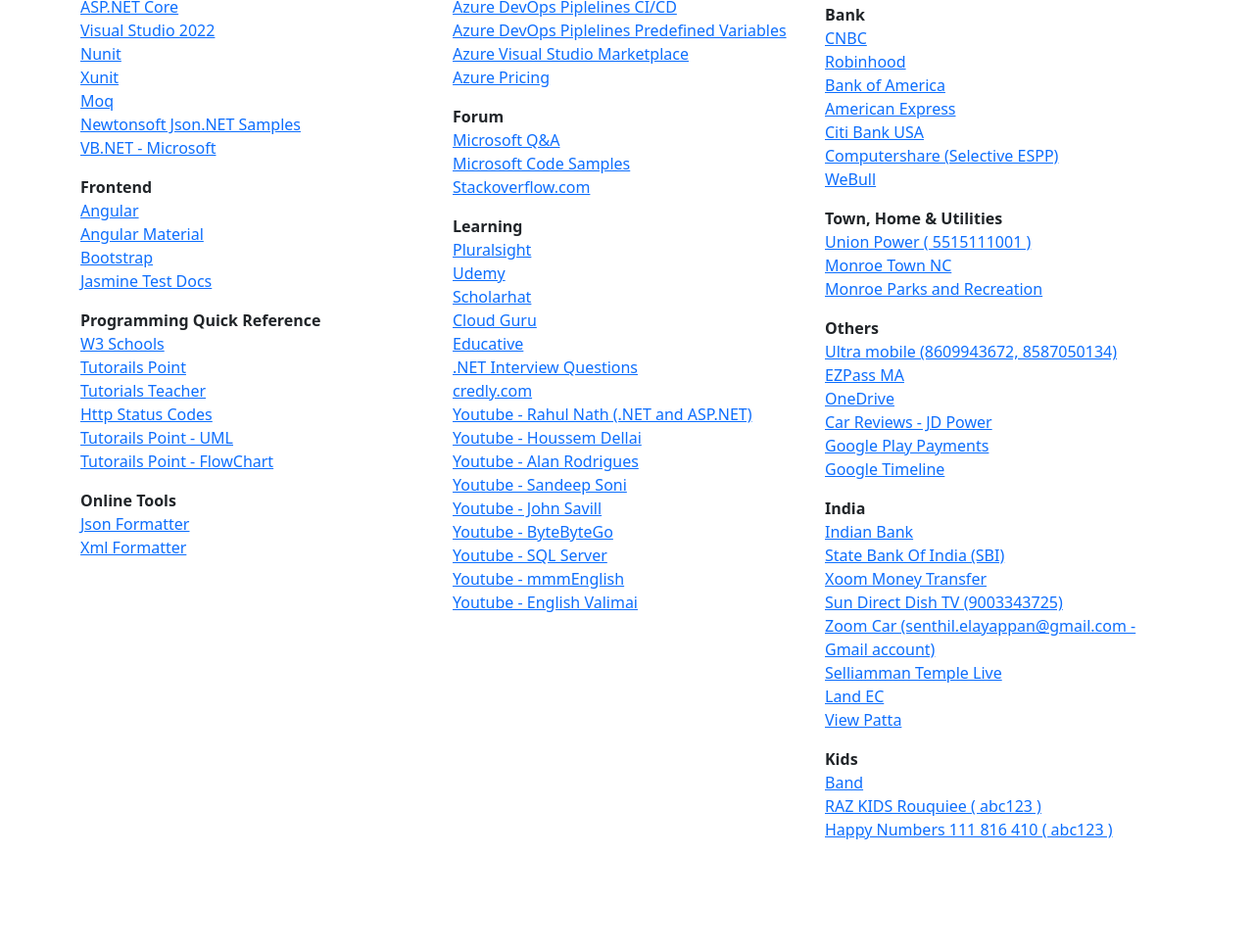
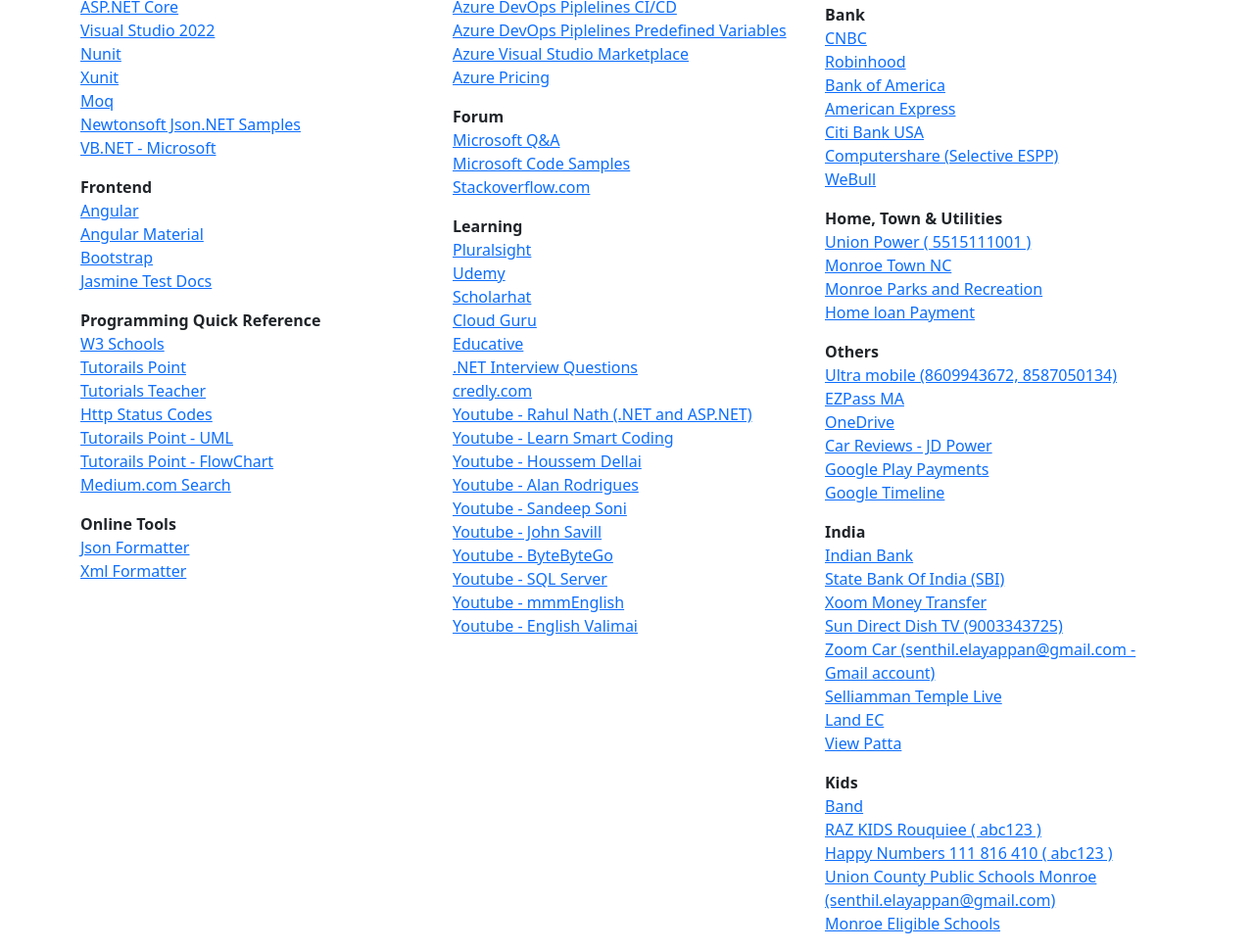
Before and after one commit to senrepo/Web, a plain HTML site: page Index.html in a window 1280 px wide. Shown: the part 333-1304 px from the top of the page at 98% size. Before the commit the page ends 1208 px from the top, so only its background shows below. Drawn offline with nearby package versions, Linux system fonts and the light colour scheme.

Commit message:
changes updated

```diff
--- a/Index.html
+++ b/Index.html
@@ -51,6 +51,7 @@
 					<a href="https://www.tutorialspoint.com/http/http_status_codes.htm"> Http Status Codes </a>  <br />
 					<a href="https://www.tutorialspoint.com/uml/index.htm"> Tutorails Point - UML </a>  <br />
 					<a href="https://www.tutorialspoint.com/programming_methodologies/programming_methodologies_flowchart_elements.htm"> Tutorails Point - FlowChart </a>  <br />
+					<a href="https://medium.com/search"> Medium.com Search </a>
 				</p>
 				<p>
 					<label><b>Online Tools</b></label> <br />
@@ -97,6 +98,7 @@
 					<a href="https://www.youtube.com/@interviewhappy/playlists">.NET Interview Questions</a> <br />
 					<a href="https://www.credly.com">credly.com</a> <br />
 					<a href="https://www.youtube.com/@RahulNath">Youtube - Rahul Nath (.NET and ASP.NET)</a> <br />
+					<a href="https://www.youtube.com/@learnsmartcoding">Youtube - Learn Smart Coding</a> <br />
 					<a href="https://www.youtube.com/@HoussemDellai"> Youtube - Houssem Dellai </a> <br />
 					<a href="https://www.youtube.com/@alanrodrigues7582/">Youtube - Alan Rodrigues</a> <br />
 					<a href="https://www.youtube.com/@BestDotNetTraining">Youtube - Sandeep Soni</a> <br />
@@ -139,10 +141,11 @@
 				</p>
 
 				<p>
-					<label><b>Town, Home & Utilities</b></label> <br />
+					<label><b>Home, Town & Utilities</b></label> <br />
 					<a href="https://services.union-power.com/onlineportal/">Union Power ( 5515111001 )</a> <br />
 					<a href="https://www.monroenc.org/">Monroe Town NC</a> <br />
 					<a href="https://www.monroenc.org/Departments/Parks-Recreation">Monroe Parks and Recreation</a> <br />
+					<a href="https://servicing.loandepot.com/dashboard">Home loan Payment</a> <br />
 				</p>
 
 				<p>
@@ -172,6 +175,8 @@
 					<a href="https://band.us/">Band</a> <br />
 					<a href="https://www.kidsa-z.com">RAZ KIDS Rouquiee ( abc123 )</a> <br />
 					<a href="https://happynumbers.com/">Happy Numbers 111 816 410  ( abc123 )</a> <br />
+					<a href="https://ucpsncc.scriborder.com/family">Union County Public Schools Monroe (senthil.elayappan@gmail.com)</a> <br />
+					<a href="https://ucpsedulog.ucps.k12.nc.us/livewqweb/webquery/WebQueryRequestController"> Monroe Eligible Schools </a>
 				</p>
 			</div>
 		</div>
```
